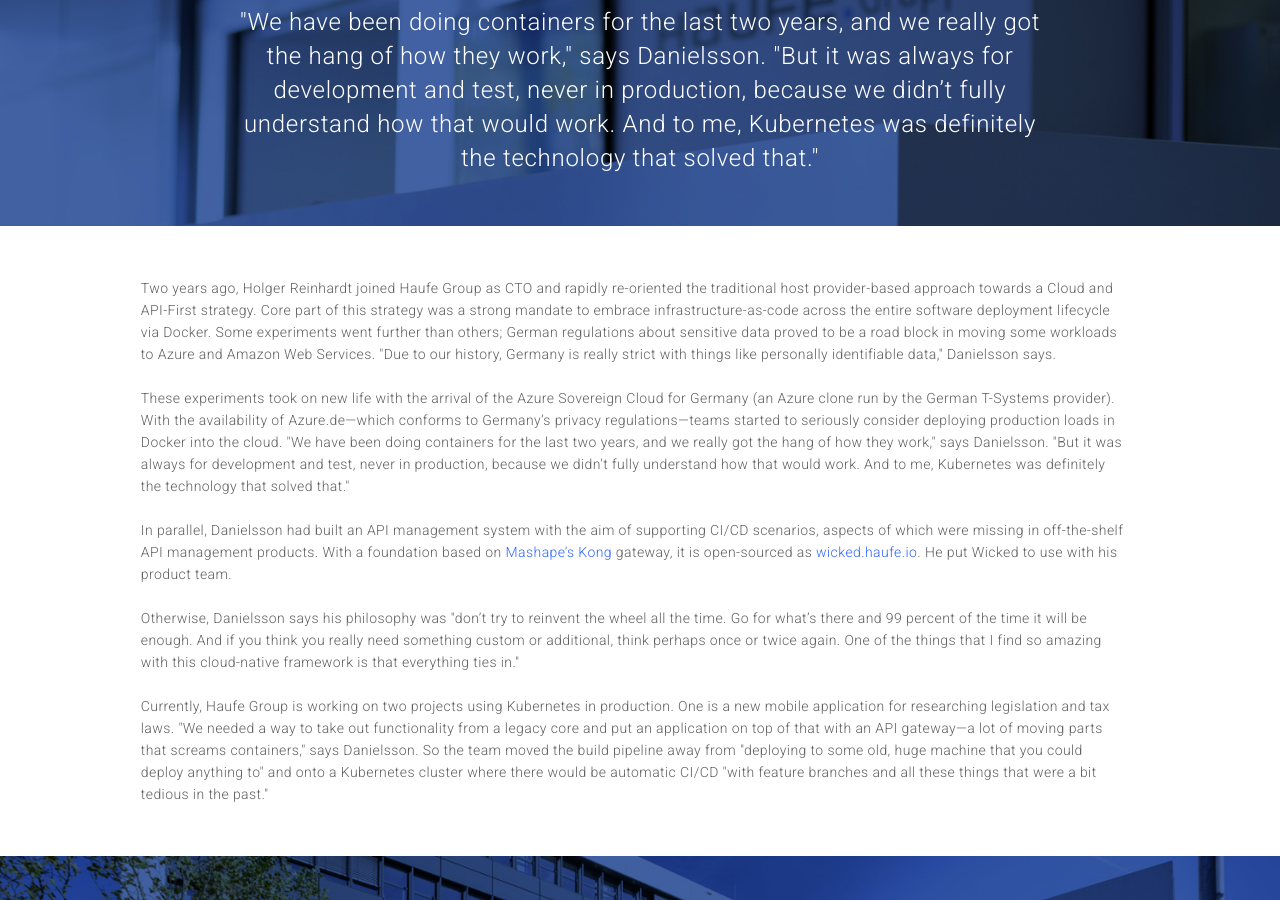
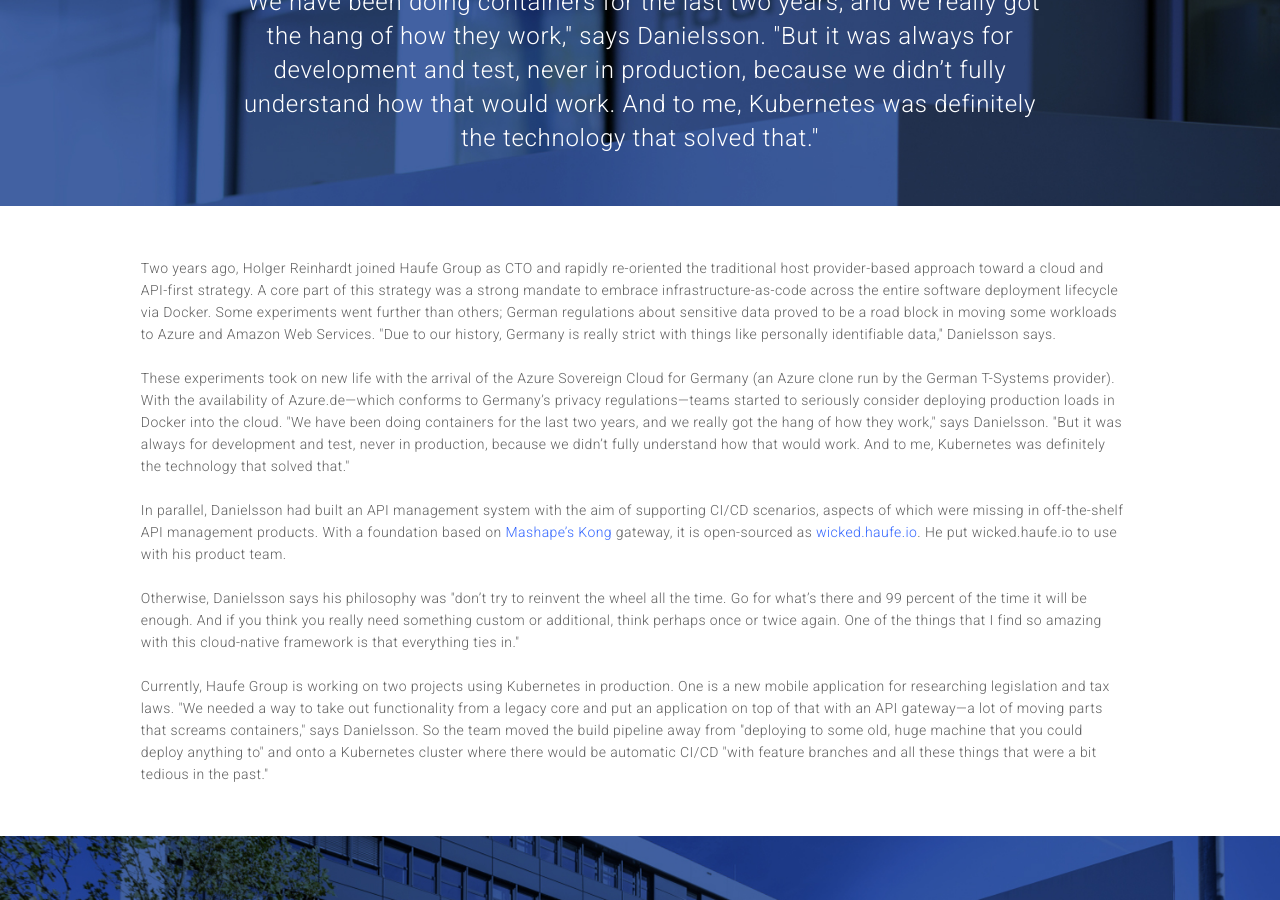
Before and after one commit to alexcontini/alexcontini.github.io, a Jekyll site: the page built from haufegroup/haufegroup.html, in a window 1280 px wide and 900 px high, scrolled down 2019 px. Built offline with Jekyll 4.4.1, drawn with Linux system fonts in a browser that asks for light colours; some of the changed text lies outside the part shown.

Commit message:
Update haufegroup.html

```diff
--- a/haufegroup/haufegroup.html
+++ b/haufegroup/haufegroup.html
@@ -37,12 +37,12 @@
 
     <br>
       <h2>Solution</h2>
-      Haufe Group began its cloud-native journey when <a href="https://azure.microsoft.com/">Microsoft Azure</a> became available in Europe; the company needed cloud deployments for its desktop apps with bandwidth-heavy download services. "After that, it has been different projects trying out different things," says Danielsson. Two years ago, Holger Reinhardt joined Haufe Group as CTO and rapidly re-oriented the traditional host provider-based approach towards a Cloud and API-First strategy.
+      Haufe Group began its cloud-native journey when <a href="https://azure.microsoft.com/">Microsoft Azure</a> became available in Europe; the company needed cloud deployments for its desktop apps with bandwidth-heavy download services. "After that, it has been different projects trying out different things," says Danielsson. Two years ago, Holger Reinhardt joined Haufe Group as CTO and rapidly re-oriented the traditional host provider-based approach toward a cloud and API-first strategy.
       </div>
 
 <div class="col2">
 <span style="margin-top:5% !important;">
-  Core part of this strategy was a strong mandate to embrace infrastructure-as-code across the entire software deployment lifecycle via Docker. The company is now getting ready to go live with two services in production using <a href="https://kubernetes.io/">Kubernetes</a> orchestration on <a href="https://azure.microsoft.com/">Microsoft Azure</a> and <a href="https://aws.amazon.com/">Amazon Web Services</a>. The team is also working on breaking up one of their core Java Enterprise desktop products into microservices to allow for better evolvability and dynamic scaling in the cloud.
+  A core part of this strategy was a strong mandate to embrace infrastructure-as-code across the entire software deployment lifecycle via Docker. The company is now getting ready to go live with two services in production using <a href="https://kubernetes.io/">Kubernetes</a> orchestration on <a href="https://azure.microsoft.com/">Microsoft Azure</a> and <a href="https://aws.amazon.com/">Amazon Web Services</a>. The team is also working on breaking up one of their core Java Enterprise desktop products into microservices to allow for better evolvability and dynamic scaling in the cloud.
 </span>
 <h2>Impact</h2>
         With the ability to adapt workloads, Danielsson says, teams "will be able to scale down to around half the capacity at night, saving 30 percent of the hardware cost." Plus, shorter release times have had a major impact. "Before, we had to announce at least a week in advance when we wanted to do a release because there was a huge checklist of things that you had to do," he says. "By going cloud native, we have the infrastructure in place to be able to automate all of these things. Now we can get a new release done in half an hour instead of days."
@@ -74,10 +74,10 @@
 
 <div class="fullcol">
 
-      Two years ago, Holger Reinhardt joined Haufe Group as CTO and rapidly re-oriented the traditional host provider-based approach towards a Cloud and API-First strategy. Core part of this strategy was a strong mandate to embrace infrastructure-as-code across the entire software deployment lifecycle via Docker.
+      Two years ago, Holger Reinhardt joined Haufe Group as CTO and rapidly re-oriented the traditional host provider-based approach toward a cloud and API-first strategy. A core part of this strategy was a strong mandate to embrace infrastructure-as-code across the entire software deployment lifecycle via Docker.
       Some experiments went further than others; German regulations about sensitive data proved to be a road block in moving some workloads to Azure and Amazon Web Services. "Due to our history, Germany is really strict with things like personally identifiable data," Danielsson says.<br><br>
       These experiments took on new life with the arrival of the Azure Sovereign Cloud for Germany (an Azure clone run by the German T-Systems provider). With the availability of Azure.de—which conforms to Germany’s privacy regulations—teams started to seriously consider deploying production loads in Docker into the cloud. "We have been doing containers for the last two years, and we really got the hang of how they work," says Danielsson. "But it was always for development and test, never in production, because we didn’t fully understand how that would work. And to me, Kubernetes was definitely the technology that solved that."<br><br>
-      In parallel, Danielsson had built an API management system with the aim of supporting CI/CD scenarios, aspects of which were missing in off-the-shelf API management products. With a foundation based on <a href="https://getkong.org/">Mashape’s Kong</a> gateway, it is open-sourced as <a href="http://wicked.haufe.io/">wicked.haufe.io</a>. He put Wicked to use with his product team.<br><br> Otherwise, Danielsson says his philosophy was "don’t try to reinvent the wheel all the time. Go for what’s there and 99 percent of the time it will be enough. And if you think you really need something custom or additional, think perhaps once or twice again. One of the things that I find so amazing with this cloud-native framework is that everything ties in."<br><br>
+      In parallel, Danielsson had built an API management system with the aim of supporting CI/CD scenarios, aspects of which were missing in off-the-shelf API management products. With a foundation based on <a href="https://getkong.org/">Mashape’s Kong</a> gateway, it is open-sourced as <a href="http://wicked.haufe.io/">wicked.haufe.io</a>. He put wicked.haufe.io to use with his product team.<br><br> Otherwise, Danielsson says his philosophy was "don’t try to reinvent the wheel all the time. Go for what’s there and 99 percent of the time it will be enough. And if you think you really need something custom or additional, think perhaps once or twice again. One of the things that I find so amazing with this cloud-native framework is that everything ties in."<br><br>
       Currently, Haufe Group is working on two projects using Kubernetes in production. One is a new mobile application for researching legislation and tax laws. "We needed a way to take out functionality from a legacy core and put an application on top of that with an API gateway—a lot of moving parts that screams containers," says Danielsson. So the team moved the build pipeline away from "deploying to some old, huge machine that you could deploy anything to" and onto a Kubernetes cluster where there would be automatic CI/CD "with feature branches and all these things that were a bit tedious in the past."
 
 
```
Also changed, not shown: other parts of haufegroup/haufegroup.html (+2 -2 lines).
